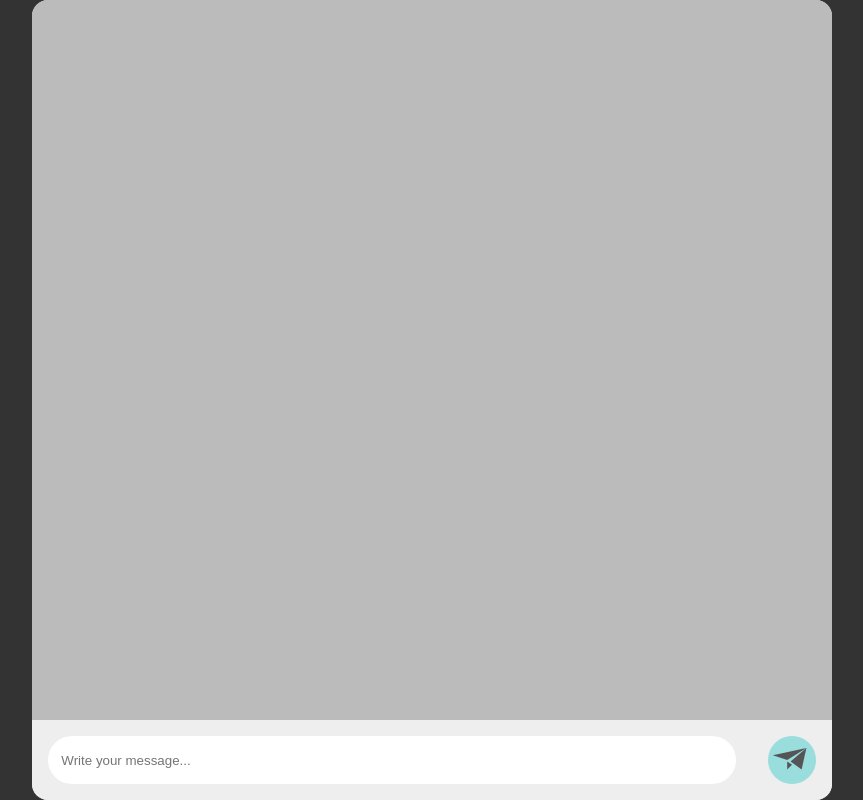
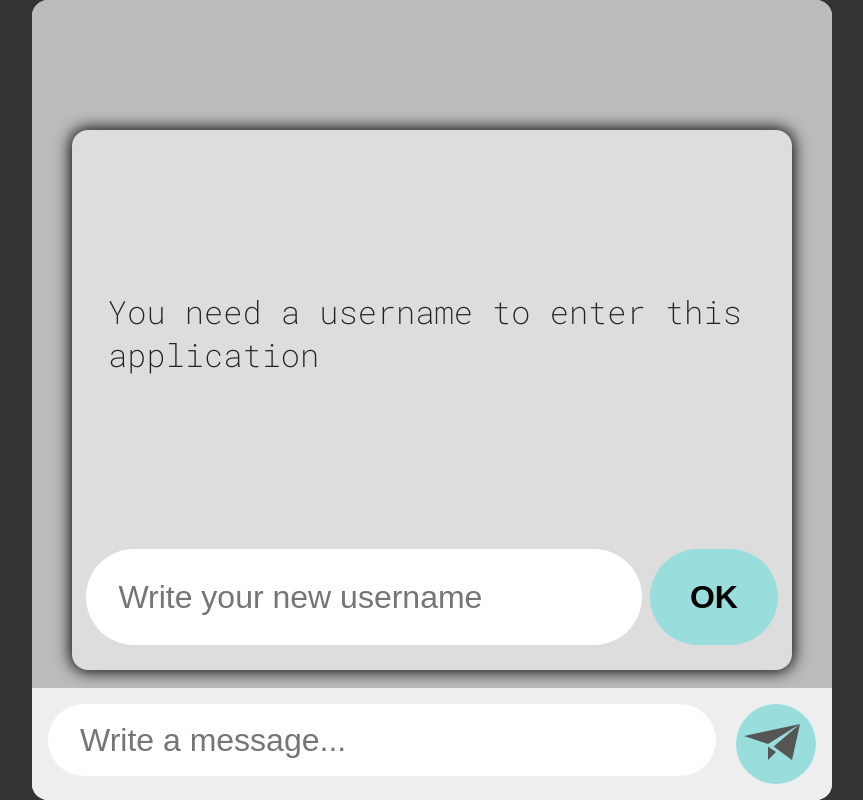
Before and after one commit to naranjujeli/real-time-chat, a React (Create React App) app in the folder client/: page / in a window 1280 px wide. Shown: the whole page, without its empty margins (208-1071 px from the left). Built offline with nearby package versions, Linux system fonts and the light colour scheme; no server answers.

Commit message:
Create a PopUp component

```diff
--- a/client/src/components/App.js
+++ b/client/src/components/App.js
@@ -1,7 +1,9 @@
 import React from 'react';
+import { useState } from 'react';
 import io from 'socket.io-client';
 
 import ChatContainer from './ChatContainer';
+import PopUp from './PopUp';
 
 import '../styles/App.css';
 
@@ -9,9 +11,12 @@ const PORT = 3001;
 const socket = io.connect(`http://${process.env.REACT_APP_HOST}:${PORT}`);
 
 export default function App() {
+  const [ answer, setAnswer ] = useState("");
+
   return (
     <div className="App">
       <ChatContainer socket={socket} />
+      <PopUp message="You need a username to enter this application" answer={answer} setAnswer={setAnswer} />
     </div>
   );
 }
--- a/client/src/components/ChatControls.js
+++ b/client/src/components/ChatControls.js
@@ -19,7 +19,7 @@ export default function ChatControls({ socket }) {
 
   return (
     <div className="ChatControls">
-      <TextInput messageContent={messageContent} setMessageContent={setMessageContent} />
+      <TextInput placeholder="Write a message..." content={messageContent} setContent={setMessageContent} />
       <SendButton handleClick={sendMessage} />
     </div>
   );
--- /dev/null
+++ b/client/src/components/PopUp.js
@@ -0,0 +1,23 @@
+import TextInput from './TextInput';
+
+import '../styles/PopUp.css';
+
+export default function PopUp({ message, answer, setAnswer }) {
+  return (
+    <div className="PopUp">
+      <div className="PopUpMessage">
+        <p>{message}</p>
+      </div>
+      <div className="PopUpControls">
+        <TextInput
+        content={answer}
+        setContent={setAnswer}
+        placeholder="Write your new username"
+        />
+        <button>
+          OK
+        </button>
+      </div>
+    </div>
+  );
+}
--- a/client/src/components/TextInput.js
+++ b/client/src/components/TextInput.js
@@ -1,14 +1,16 @@
-export default function TextInput({ messageContent, setMessageContent }) {
+import '../styles/TextInput.css';
+
+export default function TextInput({ content, setContent, placeholder }) {
   function handleChange(event) {
-    setMessageContent(event.target.value);
+    setContent(event.target.value);
   }
 
   return (
     <input
     className="TextInput"
     type="text"
-    placeholder="Write your message..."
-    value={messageContent}
+    placeholder={placeholder}
+    value={content}
     onChange={handleChange}
     />
   );
--- a/client/src/styles/Chat.css
+++ b/client/src/styles/Chat.css
@@ -23,5 +23,4 @@
 
 .Message p {
     margin: 0;
-    word-wrap: break-word;
 }
--- a/client/src/styles/ChatControls.css
+++ b/client/src/styles/ChatControls.css
@@ -1,38 +1,21 @@
 .ChatControls {
+    padding: 2%;
     height: 10vh;
     min-height: 80px;
 
     display: flex;
     flex-direction: row;
+    justify-content: space-between;
 
     background-color: #EEE;
 }
 
-.TextInput, .SendButton {
+.SendButton {
     border: none;
     outline: none;
 }
 
-.TextInput:focus, .SendButton:focus {
-    outline: outset black 1px;
-}
-
-.SendButton:hover {
-    background-color: #7DD;
-}
-
-.TextInput {
-    margin: 2%;
-    padding-left: 1em;
-    min-width: 0;
-
-    flex-grow: 1;
-
-    border-radius: 4em;
-}
-
 .SendButton {
-    margin: 2%;
     padding: 0;
     aspect-ratio: 1/1;
     max-height: 100%;
@@ -42,6 +25,14 @@
     background-color: #9DD;
 }
 
+.SendButton:focus {
+    outline: solid black 1px;
+}
+
+.SendButton:hover {
+    background-color: #7DD;
+}
+
 .SendButton svg{
     max-width: 100%;
     max-height: 100%;
--- /dev/null
+++ b/client/src/styles/PopUp.css
@@ -0,0 +1,78 @@
+.PopUp {
+    position: absolute;
+
+    aspect-ratio: 4/3;
+    width: 90vmin;
+    max-width: 100vw;
+
+    display: grid;
+    grid-template-rows: repeat(4, 1fr);
+
+    border-radius: 1em;
+
+    box-shadow: 0 0 1em .1em black;
+
+    background-color: #DDD;
+}
+
+.PopUpMessage, .PopUpMessage {
+    width: 100%;
+    height: 100%;
+
+    display: flex;
+}
+
+.PopUpMessage {
+    grid-row-start: 1;
+    grid-row-end: 4;
+
+    display: flex;
+    justify-content: center;
+    align-items: center;
+}
+
+.PopUpMessage p {
+    margin: 0;
+    max-width: 90%;
+    max-height: 90%;
+
+    font-size: 4vmin;
+    color: #222;
+}
+
+.PopUpControls {
+    padding: 2%;
+    width: 100%;
+    height: 100%;
+
+    grid-row: 4;
+
+    display: flex;
+    flex-direction: row;
+    justify-content: space-between;
+
+    box-sizing: border-box;
+}
+
+.PopUpControls button {
+    aspect-ratio: 4/3;
+    height: 90%;
+
+    border-radius: 4em;
+
+    border: none;
+    outline: none;
+
+    background-color: #9DD;
+
+    font-size: 4vmin;
+    font-weight: bold;
+}
+
+.PopUpControls button:hover {
+    background-color: #7DD;
+}
+
+.PopUpControls button:focus {
+    outline: solid black 1px;
+}
--- /dev/null
+++ b/client/src/styles/TextInput.css
@@ -0,0 +1,18 @@
+.TextInput {
+    margin: 0;
+    padding: 0 1em;
+    min-width: 0;
+    height: 90%;
+
+    flex-grow: .9;
+
+    border: none;
+    border-radius: 4em;
+    outline: none;
+
+    font-size: 4vmin;
+}
+
+.TextInput:focus {
+    outline: solid black 1px;
+}
--- a/client/src/styles/index.css
+++ b/client/src/styles/index.css
@@ -34,3 +34,7 @@ body > * {
 ::-webkit-scrollbar-thumb {
     background-color: #888;
 }
+
+p {
+    word-wrap: break-word;
+}
```
